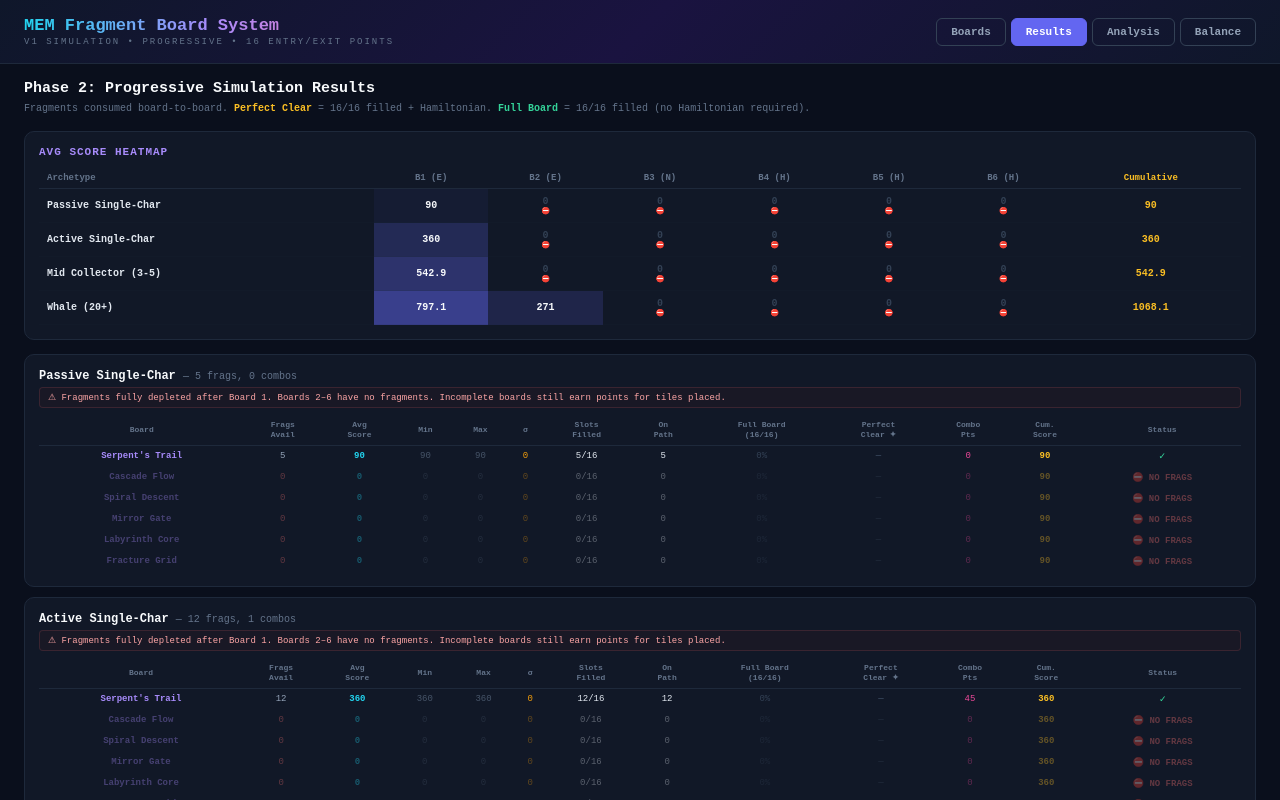
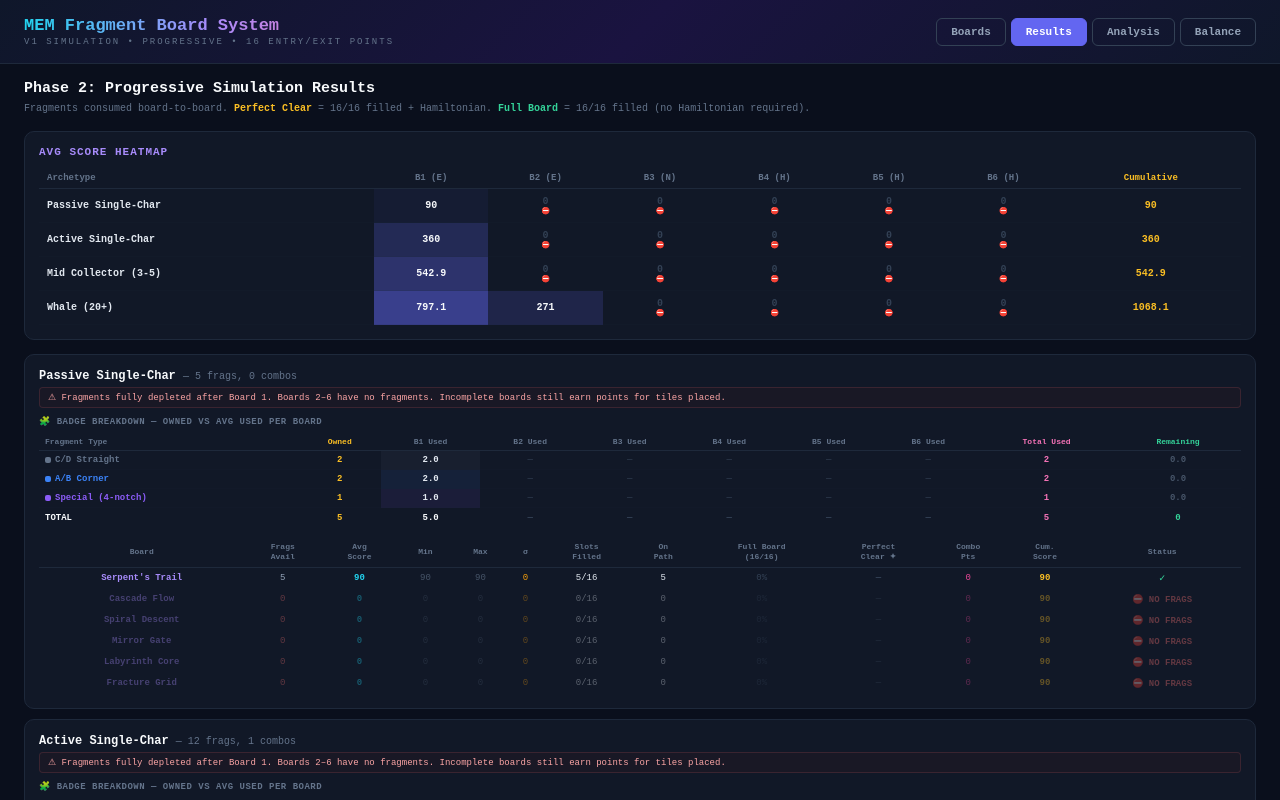
Before and after one commit to xrrbcm/mem-fragment-sim, a React (Vite) app: page / in a window 1280 px wide. Both pictures are taken after a click on the button "Results". Shown: the top 800 px of the page. Built offline with nearby package versions, Linux system fonts and the light colour scheme.

Commit message:
Update App.jsx

```diff
--- a/src/App.jsx
+++ b/src/App.jsx
@@ -190,18 +190,25 @@ function scoreGrid(grid,board,combos){
 function runProgressive(invs,iters=120){
   const data={};
   for(let a=0;a<invs.length;a++){
-    const perBoard=[];for(let b=0;b<6;b++)perBoard.push({runs:[],stopped:0});
+    const perBoard=[];for(let b=0;b<6;b++)perBoard.push({runs:[],stopped:0,usageRuns:[]});
     for(let it=0;it<iters;it++){
       const{frags,combos}=mkInventory(invs[a]);
       let rem=[...frags],cum=0;
       for(let b=0;b<6;b++){
+        const emptyUsage={};FRAG_KEYS.forEach(k=>emptyUsage[k]=0);
         if(rem.length===0){
           perBoard[b].runs.push({filled:0,onC:0,dC:0,empty:16,pP:0,dP:0,fB:0,hB:0,cP:0,perfectClear:false,boardCleared:false,total:0,cumTotal:cum,stopped:true,fragsAvail:0});
-          perBoard[b].stopped++;continue;
+          perBoard[b].stopped++;
+          perBoard[b].usageRuns.push(emptyUsage);
+          continue;
         }
         const{grid,usedIds}=solveBoard(BOARDS[b],rem);
         const sc=scoreGrid(grid,BOARDS[b],combos);
         cum+=sc.total;
+        // Track which types were used
+        const usage={...emptyUsage};
+        for(const idx of usedIds){usage[rem[idx].type]=(usage[rem[idx].type]||0)+1;}
+        perBoard[b].usageRuns.push(usage);
         perBoard[b].runs.push({...sc,cumTotal:cum,stopped:sc.filled===0,fragsAvail:rem.length});
         if(sc.filled===0)perBoard[b].stopped++;
         rem=rem.filter((_,i)=>!usedIds.has(i));
@@ -212,13 +219,17 @@ function runProgressive(invs,iters=120){
       const av=fn=>R.reduce((s,r)=>s+fn(r),0)/N;
       const vs=R.map(r=>r.total);
       const avgT=av(r=>r.total);
+      // Average usage per type per board
+      const avgUsage={};
+      FRAG_KEYS.forEach(k=>{avgUsage[k]=+(br.usageRuns.reduce((s,u)=>s+(u[k]||0),0)/N).toFixed(1);});
       return{bi,avgScore:+avgT.toFixed(1),minScore:Math.min(...vs),maxScore:Math.max(...vs),
         stdDev:+(Math.sqrt(av(r=>(r.total-avgT)**2)).toFixed(1)),
         avgFilled:+av(r=>r.filled).toFixed(1),avgOnPath:+av(r=>r.onC).toFixed(1),
         pctFull:+((R.filter(r=>r.boardCleared).length/N*100).toFixed(1)),
         pctPC:+((R.filter(r=>r.perfectClear).length/N*100).toFixed(1)),
         avgCombo:+av(r=>r.cP).toFixed(1),avgCum:+av(r=>r.cumTotal).toFixed(1),
-        stopPct:+((br.stopped/N*100).toFixed(1)),avgFrags:+av(r=>r.fragsAvail).toFixed(1)};
+        stopPct:+((br.stopped/N*100).toFixed(1)),avgFrags:+av(r=>r.fragsAvail).toFixed(1),
+        avgUsage};
     });
   }
   return data;
@@ -601,6 +612,71 @@ export default function App(){
                 {firstStop>=0&&<p style={{fontSize:9,color:"#FCA5A5",margin:"4px 0 8px",padding:"4px 8px",background:"#7F1D1D15",border:"1px solid #F8717125",borderRadius:4}}>
                   ⚠ Fragments fully depleted after Board {firstStop}. Boards {firstStop+1}–6 have no fragments. Incomplete boards still earn points for tiles placed.
                 </p>}
+
+                {/* Badge Breakdown: Owned vs Used per board */}
+                <div style={{marginBottom:10,overflowX:"auto"}}>
+                  <div style={{fontSize:9,color:"#64748B",marginBottom:6,fontWeight:600,letterSpacing:.5,textTransform:"uppercase"}}>
+                    🧩 Badge Breakdown — Owned vs Avg Used per Board
+                  </div>
+                  <table style={{width:"100%",borderCollapse:"collapse",fontSize:9}}>
+                    <thead>
+                      <tr>
+                        <th style={{padding:"4px 6px",textAlign:"left",color:"#64748B",borderBottom:"1px solid #1E293B",fontSize:8}}>Fragment Type</th>
+                        <th style={{padding:"4px 6px",textAlign:"center",color:"#FBBF24",borderBottom:"1px solid #1E293B",fontSize:8}}>Owned</th>
+                        {BOARDS.map((_,b)=>(
+                          <th key={b} style={{padding:"4px 5px",textAlign:"center",color:"#64748B",borderBottom:"1px solid #1E293B",fontSize:8}}>B{b+1} Used</th>
+                        ))}
+                        <th style={{padding:"4px 6px",textAlign:"center",color:"#F472B6",borderBottom:"1px solid #1E293B",fontSize:8}}>Total Used</th>
+                        <th style={{padding:"4px 6px",textAlign:"center",color:"#34D399",borderBottom:"1px solid #1E293B",fontSize:8}}>Remaining</th>
+                      </tr>
+                    </thead>
+                    <tbody>
+                      {FRAG_KEYS.map(k=>{
+                        const owned=inv.frags[k]||0;
+                        if(owned===0 && bds.every(bd=>(bd.avgUsage?.[k]||0)===0)) return null;
+                        const usedPerBoard=bds.map(bd=>bd.avgUsage?.[k]||0);
+                        const totalUsed=+usedPerBoard.reduce((s,v)=>s+v,0).toFixed(1);
+                        const remaining=+(owned-totalUsed).toFixed(1);
+                        return(
+                          <tr key={k}>
+                            <td style={{padding:"4px 6px",color:FTYPES[k].c,fontWeight:600,borderBottom:"1px solid #1E293B15",whiteSpace:"nowrap"}}>
+                              <span style={{display:"inline-block",width:6,height:6,borderRadius:2,background:FTYPES[k].c,marginRight:4,verticalAlign:"middle"}}/>
+                              {FRAG_LABELS[k]}
+                            </td>
+                            <td style={{padding:"4px 6px",textAlign:"center",color:"#FBBF24",fontWeight:700,borderBottom:"1px solid #1E293B15"}}>{owned}</td>
+                            {usedPerBoard.map((u,b)=>(
+                              <td key={b} style={{padding:"4px 5px",textAlign:"center",borderBottom:"1px solid #1E293B15",
+                                color:u>0?"#E2E8F0":"#334155",fontWeight:u>0?600:400,
+                                background:u>0?`${FTYPES[k].c}15`:"transparent"}}>
+                                {u>0?u.toFixed(1):"—"}
+                              </td>
+                            ))}
+                            <td style={{padding:"4px 6px",textAlign:"center",color:"#F472B6",fontWeight:700,borderBottom:"1px solid #1E293B15"}}>{totalUsed}</td>
+                            <td style={{padding:"4px 6px",textAlign:"center",fontWeight:700,borderBottom:"1px solid #1E293B15",
+                              color:remaining>0.5?"#34D399":remaining<-0.5?"#F87171":"#475569"}}>
+                              {remaining.toFixed(1)}
+                            </td>
+                          </tr>
+                        );
+                      })}
+                      {/* Totals row */}
+                      <tr style={{borderTop:"1px solid #334155"}}>
+                        <td style={{padding:"5px 6px",color:"#F8FAFC",fontWeight:700,fontSize:9}}>TOTAL</td>
+                        <td style={{padding:"5px 6px",textAlign:"center",color:"#FBBF24",fontWeight:700}}>{totalF(inv)}</td>
+                        {bds.map((bd,b)=>{
+                          const boardTotal=+FRAG_KEYS.reduce((s,k)=>s+(bd.avgUsage?.[k]||0),0).toFixed(1);
+                          return(<td key={b} style={{padding:"5px 5px",textAlign:"center",color:boardTotal>0?"#F8FAFC":"#334155",fontWeight:700}}>{boardTotal>0?boardTotal.toFixed(1):"—"}</td>);
+                        })}
+                        <td style={{padding:"5px 6px",textAlign:"center",color:"#F472B6",fontWeight:700}}>
+                          {+FRAG_KEYS.reduce((s,k)=>s+bds.reduce((ss,bd)=>ss+(bd.avgUsage?.[k]||0),0),0).toFixed(1)}
+                        </td>
+                        <td style={{padding:"5px 6px",textAlign:"center",color:"#34D399",fontWeight:700}}>
+                          {+(totalF(inv)-FRAG_KEYS.reduce((s,k)=>s+bds.reduce((ss,bd)=>ss+(bd.avgUsage?.[k]||0),0),0)).toFixed(1)}
+                        </td>
+                      </tr>
+                    </tbody>
+                  </table>
+                </div>
                 <div style={{overflowX:"auto"}}>
                   <table style={{width:"100%",borderCollapse:"collapse",fontSize:9}}>
                     <thead><tr style={{color:"#64748B"}}>
```
